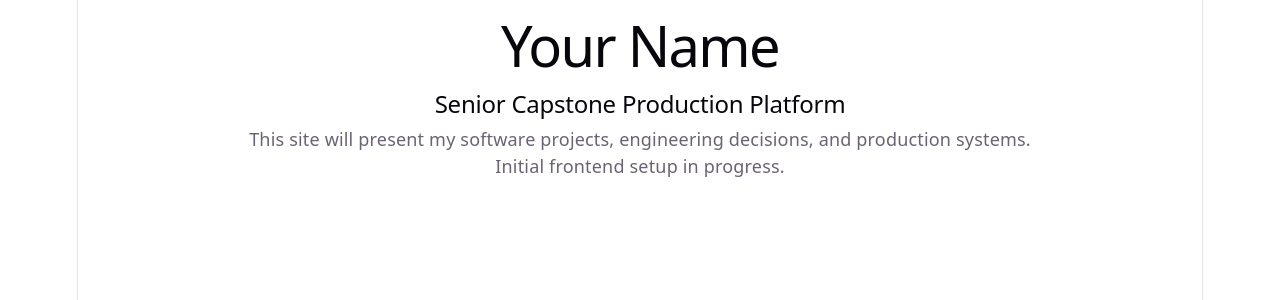
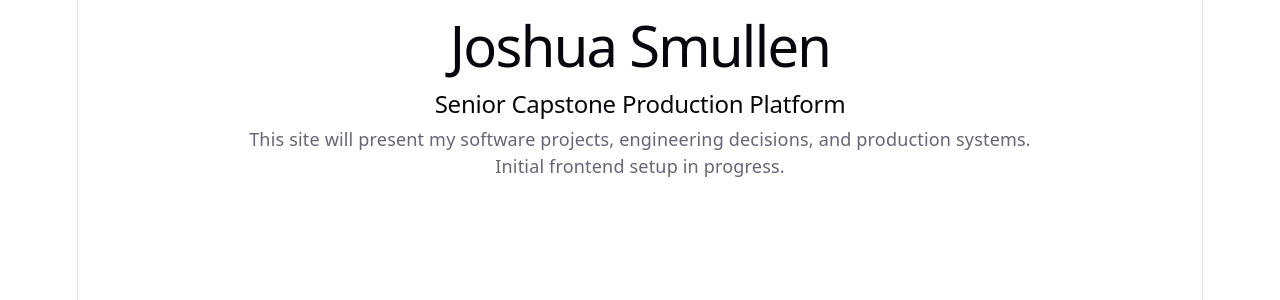
Before and after one commit to JTSmullen/my-platform, a React (Vite) app in the folder frontend/: page / in a window 1280 px wide. Shown: the top 300 px of the page. Built offline with nearby package versions, Linux system fonts and the light colour scheme.

Commit message:
Test Cloudflare preview

```diff
--- a/frontend/src/App.tsx
+++ b/frontend/src/App.tsx
@@ -3,7 +3,7 @@ import './App.css'
 function App() {
   return (
     <main>
-      <h1>Your Name</h1>
+      <h1>Joshua Smullen</h1>
 
       <h2>Senior Capstone Production Platform</h2>
 
```
Also changed, not shown: 1 other file (tests, documents, lock files or other folders).
